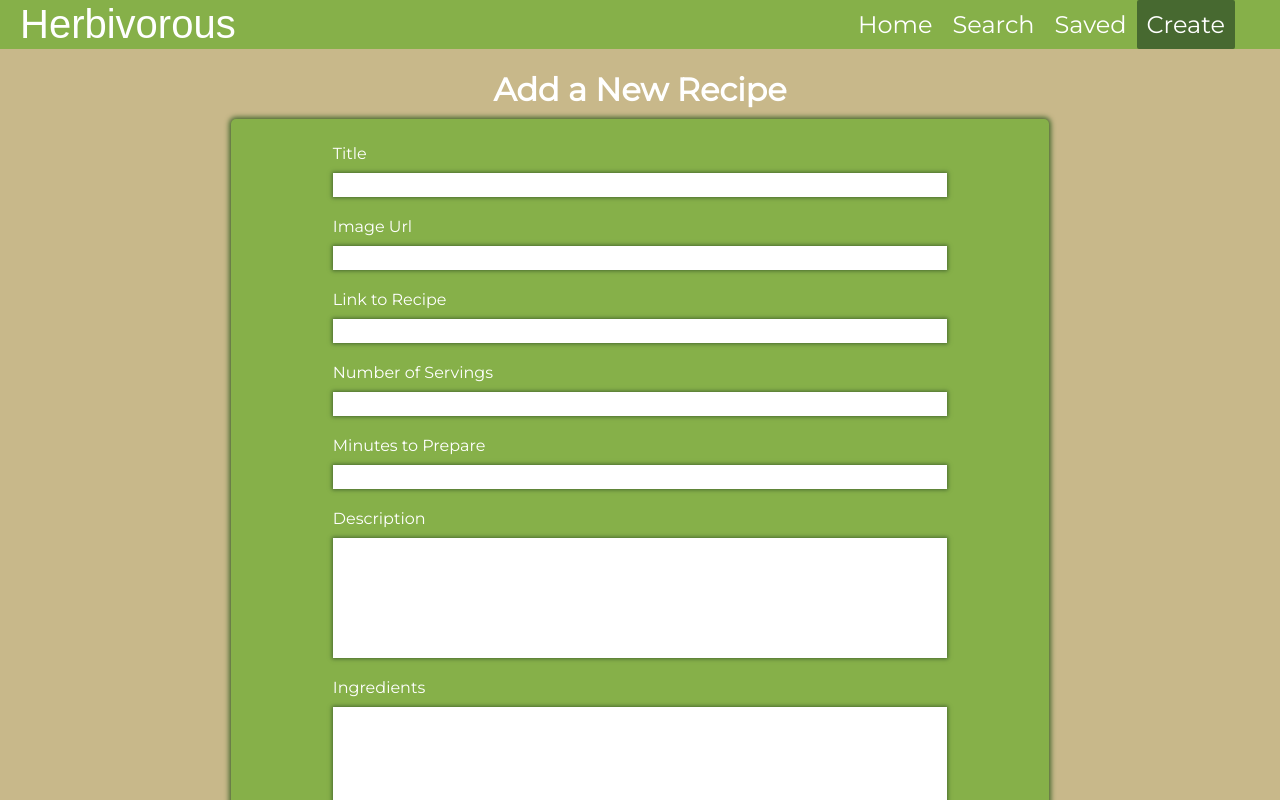
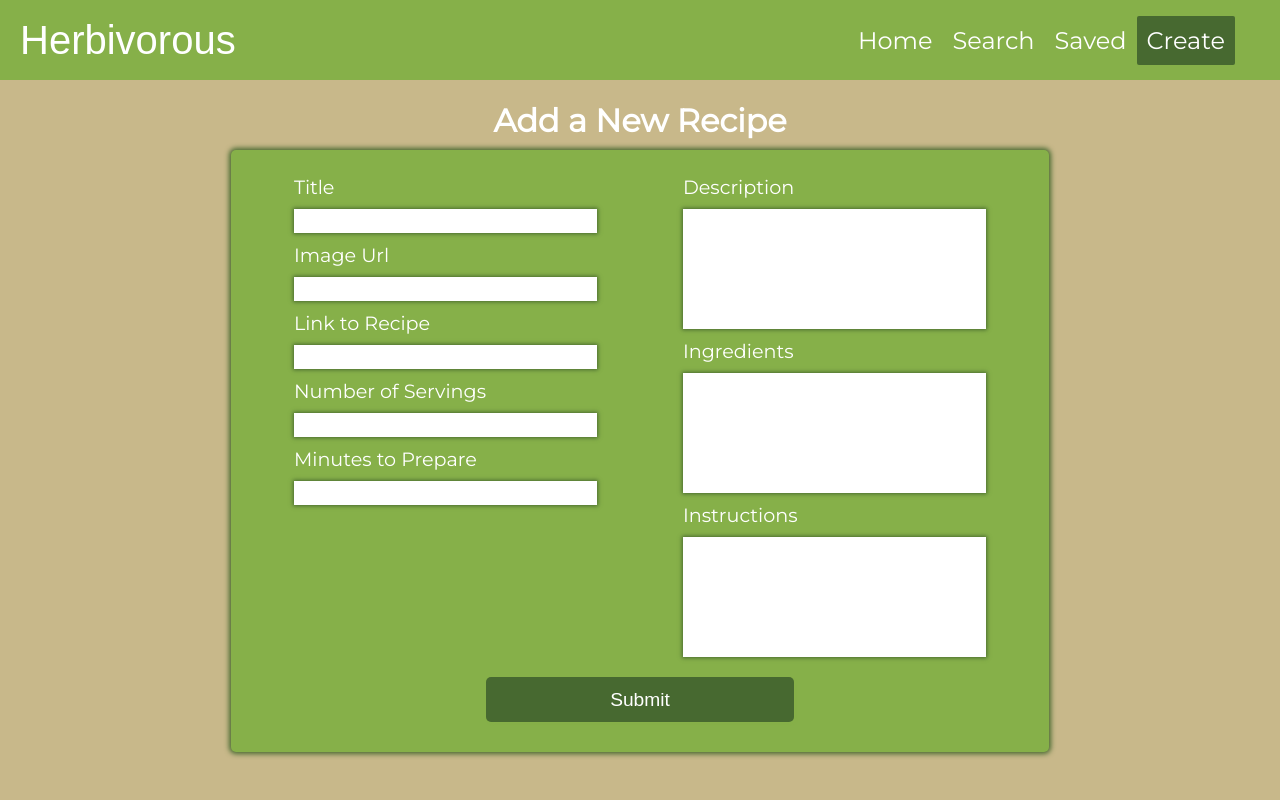
Before and after one commit to Pete-Fowler/herbivorous, a React (Create React App) app: page /submit in a window 1280 px wide. Built offline with nearby package versions, Linux system fonts and the light colour scheme; no server answers; data requests are answered from the project's data file; a web font is replaced by a local one.

Commit message:
Layout form in grid

```diff
--- a/src/components/Submit.js
+++ b/src/components/Submit.js
@@ -30,7 +30,8 @@ function Submit({ addRecipe }) {
   return <div id='submit'>
     <h1>Add a New Recipe</h1>
     <form onSubmit={submitRecipe}>
-      <label> Title
+      <div class="text">
+        <label>Title
           <input type='text'
             name='title'
             required
@@ -68,6 +69,8 @@ function Submit({ addRecipe }) {
             onChange={handleChange}>
           </input>
         </label>
+      </div>
+      <div class="textarea">
         <label>Description
           <textarea name='summary'
             maxLength={300}
@@ -98,6 +101,7 @@ function Submit({ addRecipe }) {
             cols='40'>
           </textarea>
         </label>
+      </div>
       <button type='submit'>Submit</button>
     </form>
   </div>
--- a/src/styles/Submit.css
+++ b/src/styles/Submit.css
@@ -11,9 +11,11 @@
 }
 
 #submit form {
-  display: flex;
-  flex-direction: column;
-  align-items: center;
+  display: grid;
+  grid:
+    'txt textarea' 1fr
+    'btn btn' 50px
+    /1fr 1fr;
   gap: 10px;
   padding: 25px;
   margin: 10px 25px 25px 25px;
@@ -67,13 +69,33 @@
   resize: none;
 }
 
+.textarea {
+  grid-area: textarea;
+}
+
+.text {
+  grid-area: txt;
+}
+
+.textarea, .text {
+  display: flex;
+  flex-direction: column;
+  align-items: center;
+  justify-content: flex-start;
+}
+
 #submit label {
+  font-size: 1.2rem;
   width: 80%;
 }
 
 #submit button {
-  width: 50%;
-  font-size: 1.5rem;
+  grid-area: btn;
+  justify-self: center;
+  min-width: 300px;
+  width: 40%;
+  max-width: 400px;
+  font-size: 1.2rem;
   color: white;
   appearance: none;
   background-color: var(--greenD);
```
Lines whose indentation alone changed are shown as unchanged.
